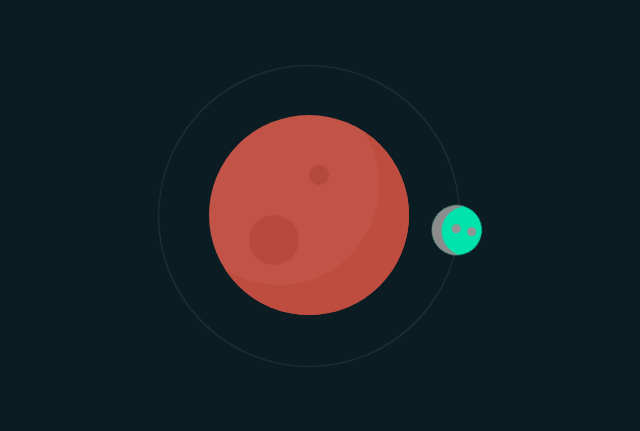
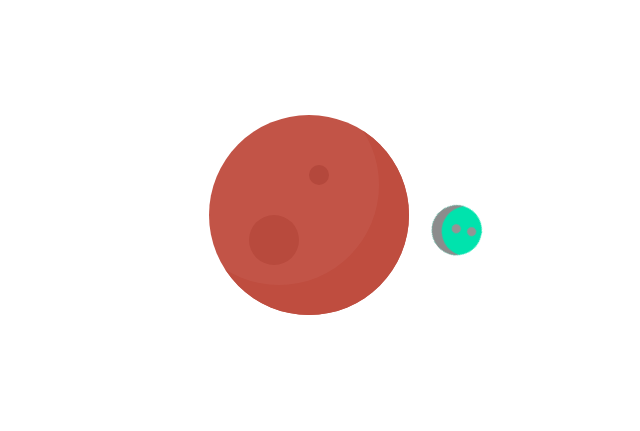
Before and after one commit to harshsikka/3d-effect, a plain HTML site: page index.html in a window 1280 px wide. Shown: the part 138-569 px from the top of the page, without its empty margins (331-971 px from the left). Drawn offline with Linux system fonts and the light colour scheme.

Commit message:
Update index.html

```diff
--- a/index.html
+++ b/index.html
@@ -2,7 +2,7 @@
 
   html,
 body {
-  background: #0b1c22;
+  background: #ffffff;
   height: 100%;
 }
 
```
